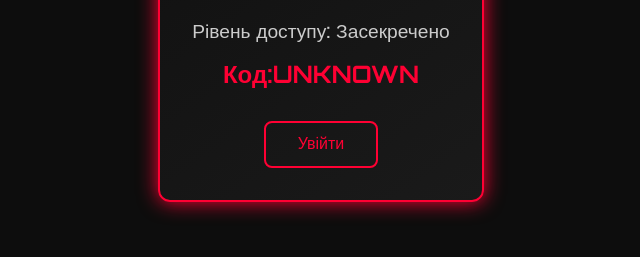
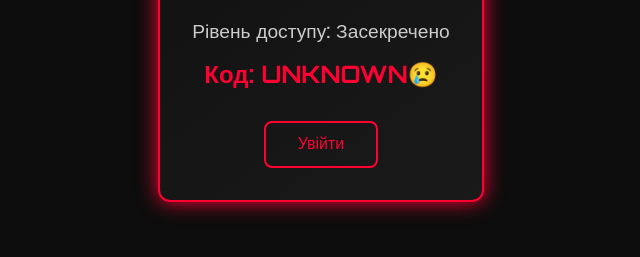
Before and after one commit to coocomoco61-boop/QUNTUM-NEST, a plain HTML site: page index/index.html in a window 1280 px wide. Shown: the part 381-638 px from the top of the page, without its empty margins (319-959 px from the left). Drawn offline with Linux system fonts and the light colour scheme.

Commit message:
Update index.html
проба

```diff
--- a/index/index.html
+++ b/index/index.html
@@ -116,7 +116,7 @@
   <div class="access-card">
     <h1>Nest 42</h1>
     <div class="access-level">Рівень доступу: Засекречено</div>
-    <div class="code">Код:UNKNOWN</div>
+    <div class="code">Код: UNKNOWN😢 </div>
     <button class="enter-btn" onclick="showPassword()">Увійти</button>
 
     <div class="password-field" id="passwordField">
```
